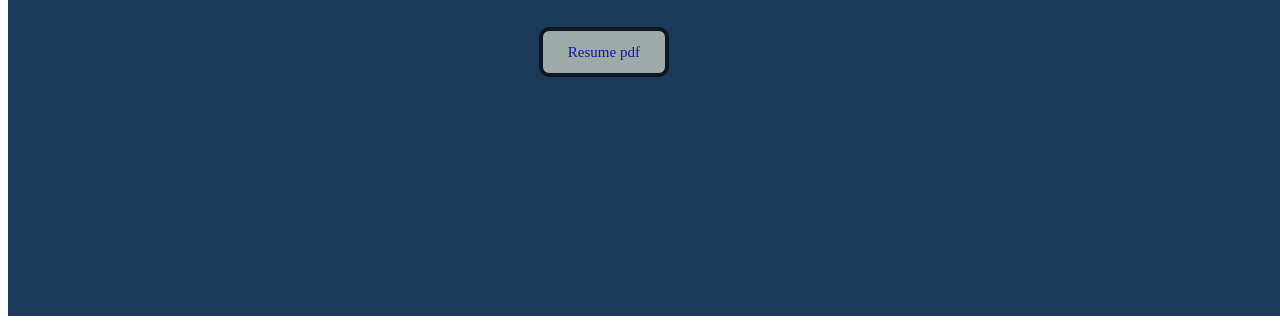
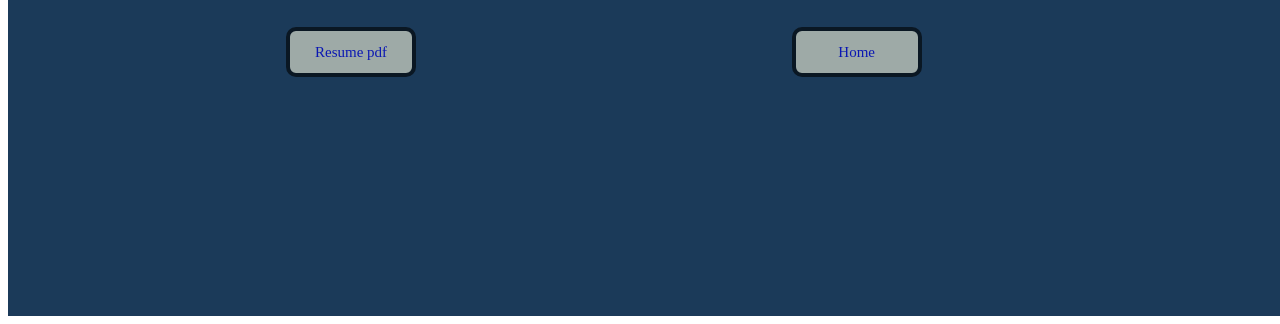
Before and after one commit to kearaallen4/portfolio, a plain HTML site: page resume.html in a window 1280 px wide. Shown: the part 543-867 px from the top of the page. Drawn offline with Linux system fonts and the light colour scheme; a web font is replaced by a local one.

Commit message:
update buttons and put final images

```diff
--- a/resume.html
+++ b/resume.html
@@ -91,9 +91,14 @@
                 </li>
             </ol>
         </h4>
-        <button class="links">
+        <button class="button1">
             <a style="text-decoration: none" href="file:///C:/Users/kjabe/OneDrive/Documents/KearasResume2023.pdf" ;>
                 Resume pdf
+            </a>
+        </button>
+        <button class="button2">
+            <a style="text-decoration: none" href="C:\Users\kjabe\OneDrive\Documents\GitHub\portfolio\index.html" ;>
+                Home
             </a>
         </button>
     </div>
--- a/styles3.css
+++ b/styles3.css
@@ -75,7 +75,11 @@ ol {
     color: beige
 }
 
-.links {
+.button1 {
+    display: grid;
+    grid-row: 3;
+    grid-column: 2;
+    text-decoration: none;
     background-color: beige;
     color: black;
     border: 4px solid black;
@@ -89,12 +93,34 @@ ol {
     border-radius: 10px;
     height: 50px;
     width: 130px;
+    float: right;
+}
+
+.button2 {
+    display: grid;
+    grid-row: 3;
+    grid-column: 4;
+    text-decoration: none;
+    background-color: beige;
+    color: black;
+    border: 4px solid black;
+    padding: 5px 15px;
+    text-align: center;
+    text-decoration: none;
+    display: inline-block;
+    font-size: 15px;
+    font-family: Playpen Sans;
+    opacity: 0.6;
+    border-radius: 10px;
+    height: 50px;
+    width: 130px;
+    float: left;
 }
 
 button {
     display: grid;
     grid-row: 3;
-    grid-column: 3;
+    grid-column: 2/5;
     text-decoration: none;
     color: black;
 }
--- a/styles4.css
+++ b/styles4.css
@@ -6,6 +6,7 @@
     height: 100vh;
     width: 100%;
     overflow: hidden;
+    text-align: center;
 
 }
 
@@ -53,3 +54,18 @@ div {
     background: #881288;
     color: white;
 }
+
+button {
+    background-color: beige;
+    color: black;
+    padding: 5px 15px;
+    text-align: center;
+    text-decoration: none;
+    display: inline-block;
+    font-size: 15px;
+    font-family: Playpen Sans;
+    opacity: 0.6;
+    border-radius: 10px;
+    height: 50px;
+    width: 100px;
+}
```
Also changed, not shown: aboutme.html (+6 -1 lines), contactinfo.html (+5 -0 lines), index.html (+1 -1 lines), styles2.css (+22 -2 lines), assets/selfie.jpg (added), 1 other file.
